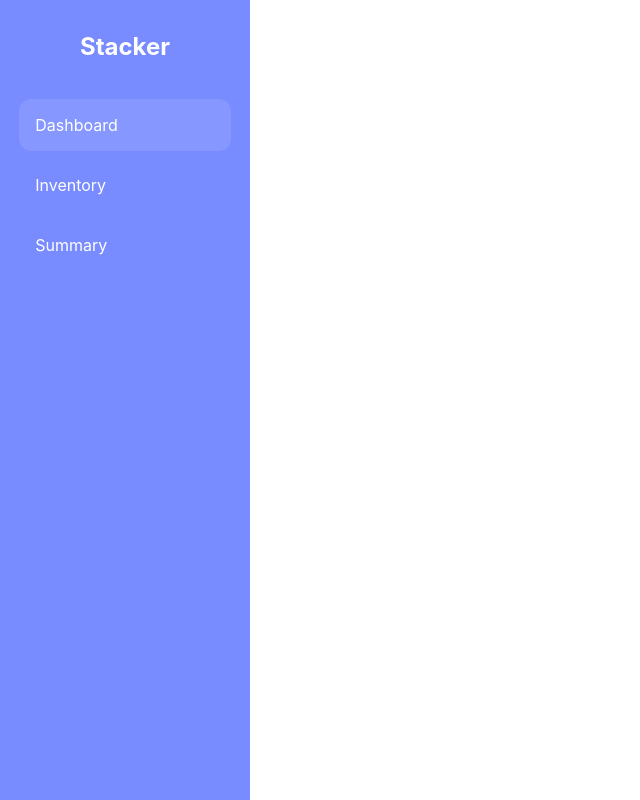
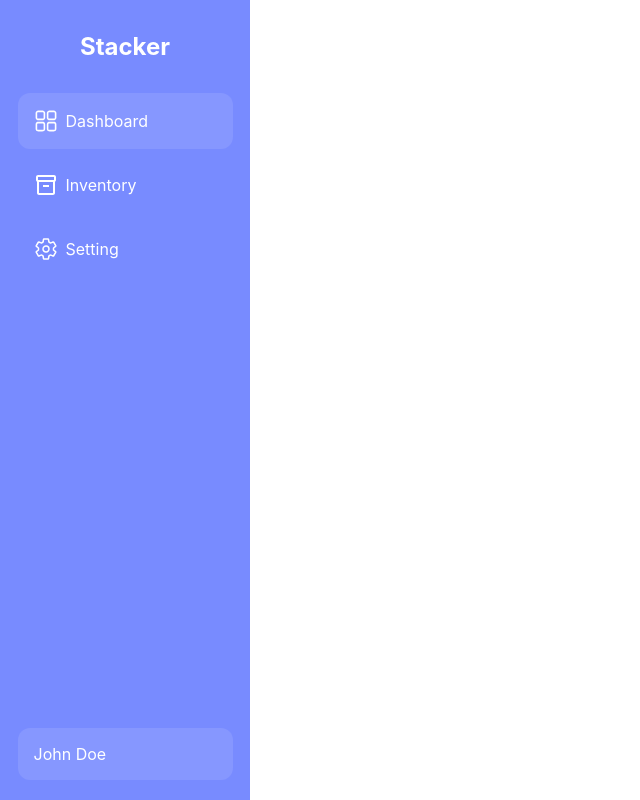
Before and after one commit to CenturyOrb/QR-Stacker, a React (Vite) app: page / in a window 1280 px wide. Shown: the whole page, without its empty margins (0-640 px from the left). Built offline with nearby package versions, Linux system fonts and the light colour scheme.

Commit message:
Finished Sidebar

```diff
--- a/package.json
+++ b/package.json
@@ -10,8 +10,10 @@
     "preview": "vite preview"
   },
   "dependencies": {
+    "motion": "^12.23.24",
     "react": "^19.1.1",
-    "react-dom": "^19.1.1"
+    "react-dom": "^19.1.1",
+    "react-icons": "^5.5.0"
   },
   "devDependencies": {
     "@eslint/js": "^9.36.0",
--- a/src/components/side-bar/NavButton.jsx
+++ b/src/components/side-bar/NavButton.jsx
@@ -1,12 +1,21 @@
 import styles from './navbutton.module.css'
+import { motion } from 'motion/react'
 
-const NavButton = ({data}) => {
+const NavButton = ({data, changeSelected}) => {
 	const highlight = data.selected
 		? styles.highlight
 		: null;
 
 	return(
-		<li className={`${styles.nav_button} ${highlight}`}>{data.content}</li>
+		<motion.li
+			className={`${styles.nav_button} ${highlight}`}
+			onClick={changeSelected}
+			whileHover={{ scale: 1.02 }}
+  			whileTap={{ scale: 0.95 }}
+		>
+			{data.icon && <data.icon size={24} style={{ marginRight: '8px' }} />}
+			<span style={{verticalAlign: '0'}}>{data.content}</span>
+		</motion.li>
 	);
 }
 
--- a/src/components/side-bar/SideBar.jsx
+++ b/src/components/side-bar/SideBar.jsx
@@ -4,13 +4,25 @@ import globalStyles from '../globalStyles.module.css'
 import { Colors } from '../../constants.js'
 
 import NavButton from './NavButton.jsx'
+import { MdOutlineInventory2 } from "react-icons/md";
+import { RxDashboard } from "react-icons/rx";
+import { IoSettingsOutline } from "react-icons/io5";
 
 const SideBar = () => {
 	const [navData, setNavData] = useState([
-		{content: 'Dashboard', selected: true},
-		{content: 'Inventory', selected: false},
-		{content: 'Summary', selected: false}
+		{ content: 'Dashboard', selected: true, icon: RxDashboard },
+		{ content: 'Inventory', selected: false, icon: MdOutlineInventory2 },
+		{ content: 'Setting', selected: false, icon: IoSettingsOutline}
 	]);
+
+	const changeCurrentSelected = (i) => {
+		setNavData(
+			prevNavData =>
+			prevNavData.map((item, j) =>
+				({ ...item, selected: j === i })
+			)
+		);
+	}
 
 	return (
 		<section className={styles.side_bar}>
@@ -21,10 +33,14 @@ const SideBar = () => {
 						<NavButton
 							key={index}
 							data={data}
+							changeSelected={() => changeCurrentSelected(index)}
 						/>
 					))}
 				</ul>
 			</nav>
+			<div className={styles.user_container}>
+				John Doe
+			</div>
 		</section>
 	);
 }
--- a/src/components/side-bar/navbutton.module.css
+++ b/src/components/side-bar/navbutton.module.css
@@ -1,4 +1,6 @@
 .nav_button {
+	display: flex;
+	align-items: center;
 	border-radius: 0.75rem;
     padding: 1rem;
 }
@@ -6,3 +8,7 @@
 .nav_button:hover, .highlight {
 	background-color: rgba(255, 255, 255, 0.1);
 }
+
+.nav_button:hover {
+	cursor: pointer;
+}
--- a/src/components/side-bar/sidebar.module.css
+++ b/src/components/side-bar/sidebar.module.css
@@ -1,7 +1,11 @@
 .side_bar {
 	width: 250px;
-	padding: 4vh 0;
+	padding: 4vh calc(250px * 0.07) 2.5vh calc(250px * 0.07);
 	background-color: var(--color-primary);
+	height: 100%;
+
+	display: flex;
+	flex-direction: column;
 }
 
 .logo {
@@ -12,7 +16,12 @@
 	display: flex;
 	flex-direction: column;
 	gap: 0.5rem;
-
-	padding: 0 1.2rem;
 	margin-top: 15%;
 }
+
+.user_container {
+	border-radius: 0.75rem;
+	padding: 1rem;
+	margin-top: auto;
+	background-color: rgba(255, 255, 255, 0.1);
+}
```
Also changed, not shown: 1 other file (tests, documents, lock files or other folders).
